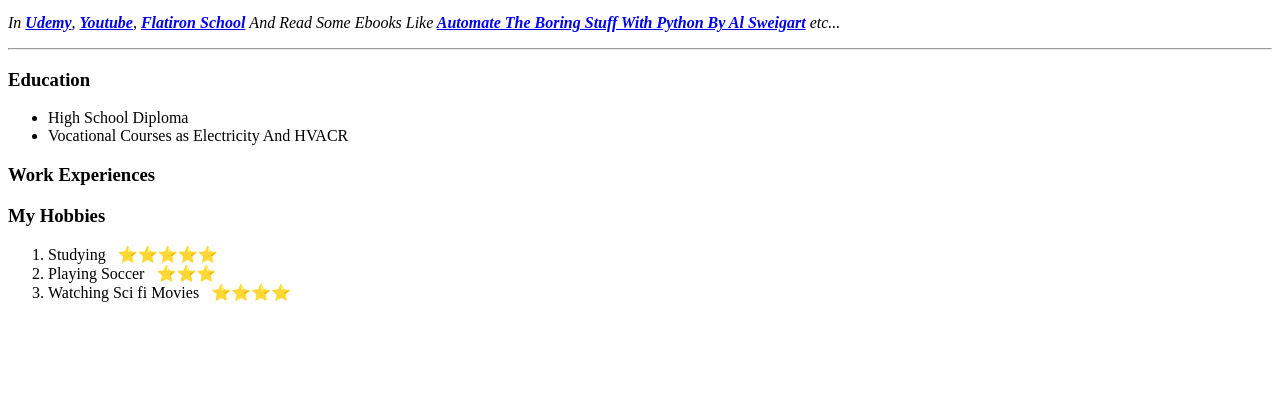
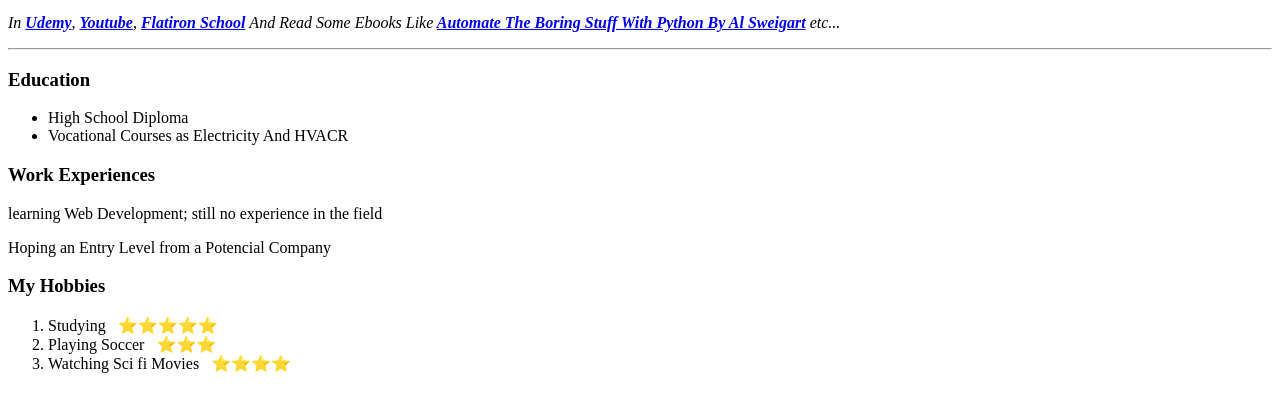
Before and after one commit to angelomilien/cv, a plain HTML site: page index.html in a window 1280 px wide. Shown: the part 362-774 px from the top of the page. Drawn offline with Linux system fonts and the light colour scheme.

Commit message:
updating work experience info

```diff
--- a/index.html
+++ b/index.html
@@ -24,6 +24,8 @@
         <li>Vocational Courses as Electricity And HVACR</li>
     </ul>
     <h3>Work Experiences</h3>
+    <p>learning Web Development; still no experience in the field</p>
+    <p>Hoping an Entry Level from a Potencial Company </p>
     <h3>My Hobbies</h3>
     <ol>
         <li>Studying  &nbsp ⭐⭐⭐⭐⭐</li>
```
